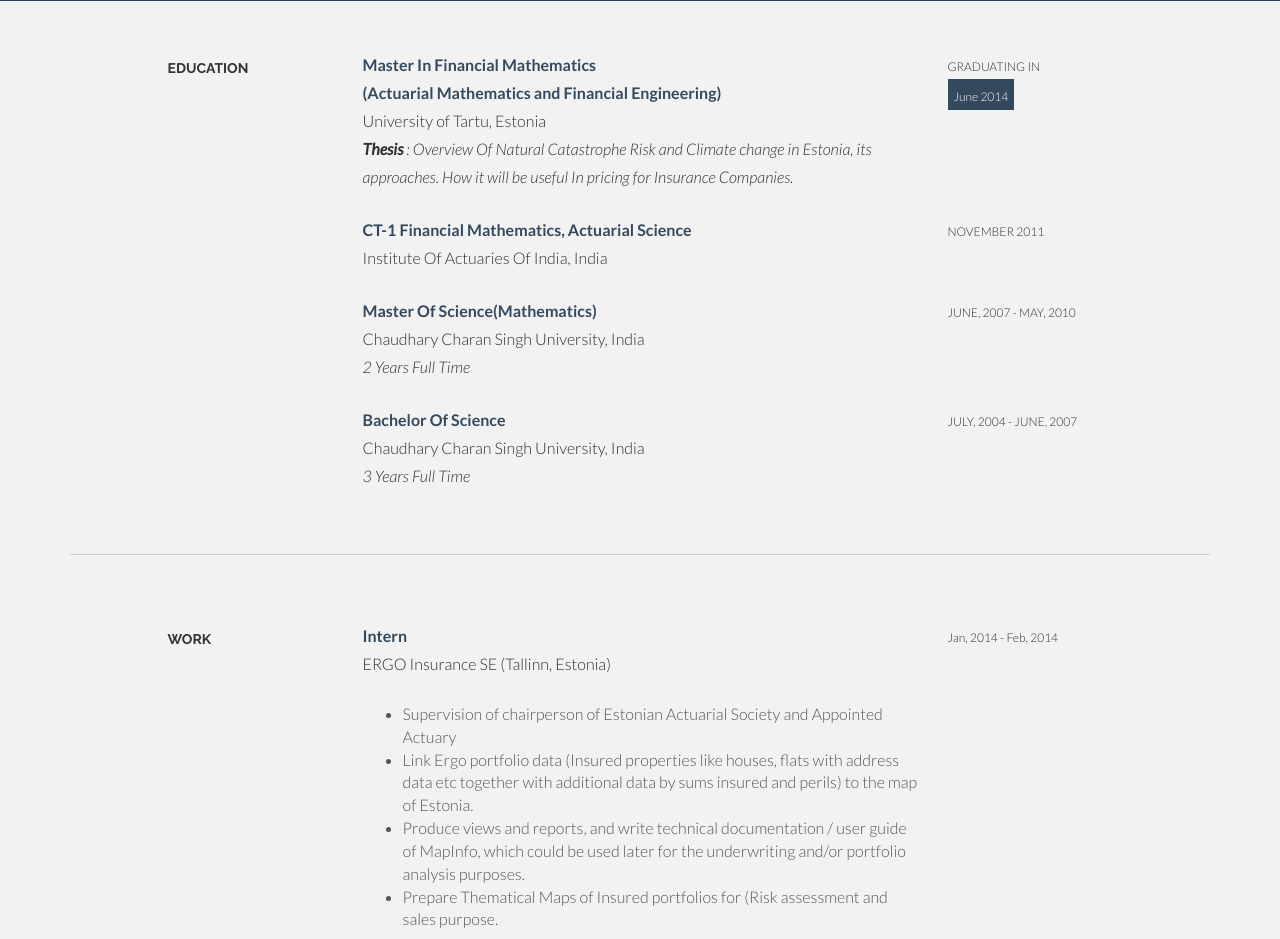
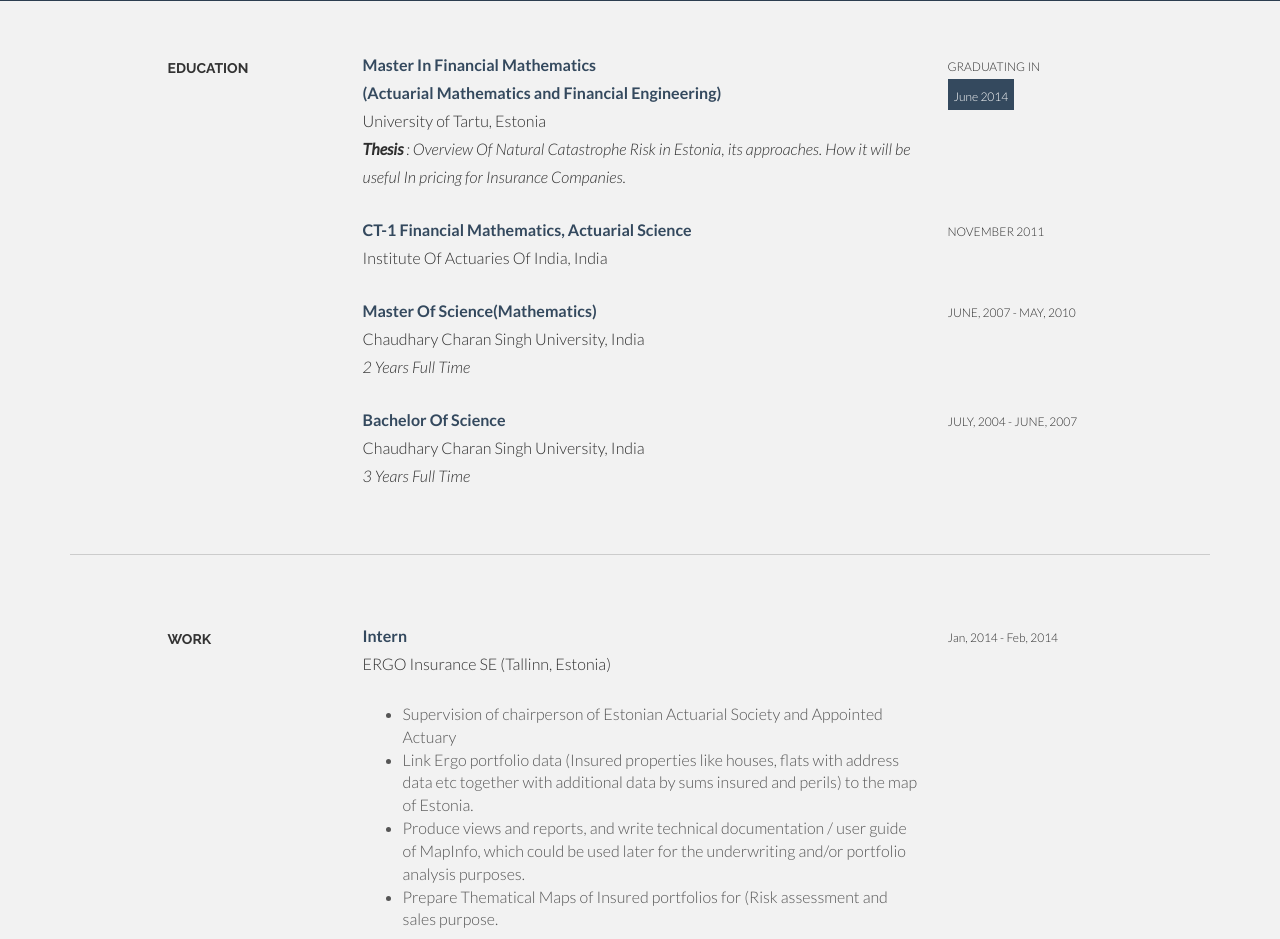
Before and after one commit to kapilsharmaa/kapilsharmaa.github.io, a plain HTML site: page index.html in a window 1280 px wide. Shown: the part 900-1839 px from the top of the page. Drawn offline with Linux system fonts and the light colour scheme.

Commit message:
Update index.html

```diff
--- a/index.html
+++ b/index.html
@@ -98,7 +98,7 @@
 					<p><t>Master In Financial Mathematics <br>
 						(Actuarial Mathematics and Financial Engineering)</t><br/>
 						University of Tartu, Estonia <br/>
-						<i><b>Thesis</b> : Overview Of Natural Catastrophe Risk and Climate change in Estonia, its approaches. How it will be useful In pricing for Insurance Companies.</i>
+						<i><b>Thesis</b> : Overview Of Natural Catastrophe Risk in Estonia, its approaches. How it will be useful In pricing for Insurance Companies.</i>
 					</p>
 				</div>
 				<div class="col-lg-3">
```
